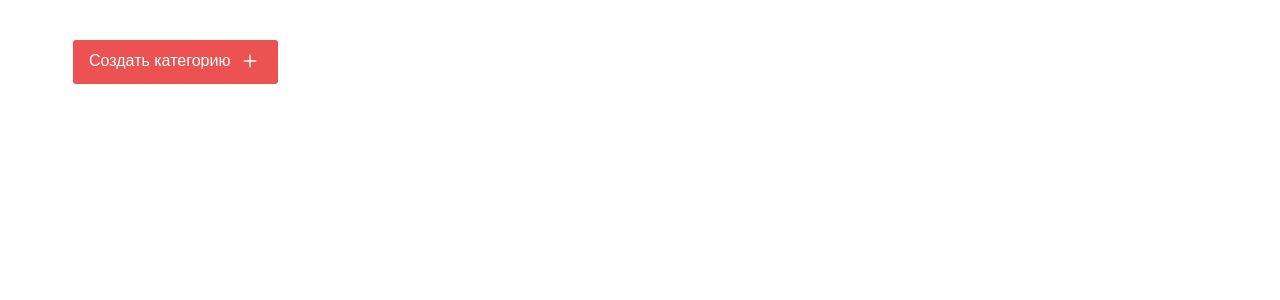
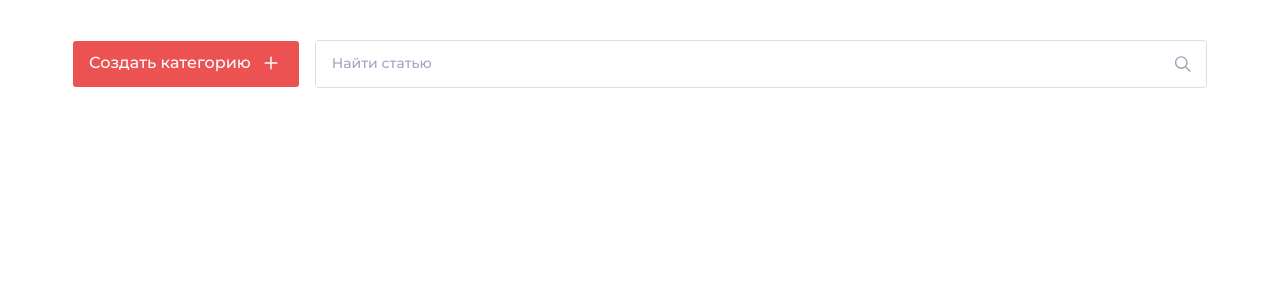
Before and after one commit to Vitas810/mini-article, a Vue app: page / in a window 1280 px wide. Shown: the top 300 px of the page. Built offline with nearby package versions, Linux system fonts and the light colour scheme.

Commit message:
Верстка компонента header

```diff
--- a/src/App.vue
+++ b/src/App.vue
@@ -19,8 +19,6 @@ export default {
   @import url('https://fonts.googleapis.com/css2?family=Inter&family=Lato:wght@400;700&family=Montserrat:wght@500;600&family=Roboto&display=swap');
   #app {
     font-family: 'Montserrat';
-    -webkit-font-smoothing: antialiased;
-    -moz-osx-font-smoothing: grayscale;
     padding: 32px 65px 100px;
   }
 </style>
--- a/src/components/btn.vue
+++ b/src/components/btn.vue
@@ -32,7 +32,7 @@
         display: flex;
         align-items: center;
         gap: 8px;
-        padding: 9px 16px 11px;
+        padding: 10px 16px 12px;
         border-radius: 3px;
         font-size: 16px;
         line-height: 24px;
@@ -40,5 +40,7 @@
         color: #FFFFFF;
         border: none;
         font-weight: 500;
+        cursor: pointer;
+        font-family: 'Montserrat';
     }
 </style>
--- a/src/views/Art-header.vue
+++ b/src/views/Art-header.vue
@@ -1,17 +1,56 @@
 <template>
-    <div>
+    <div class="header">
         <btn text="Создать категорию"></btn>
+        <div class="header-search">
+            <input type="text" placeholder="Найти статью">
+            <search />
+        </div>
     </div>
 </template>
 
 <script>
     document.title = 'article-page';
     import btn from '@/components/btn.vue';
-
+    import search from '@/assets/svg/search.svg'
     export default {
         name: 'Article-header',
         components: {
-            btn
+            btn,
+            search
         }
         }
 </script>
+<style lang="scss">
+    .header {
+        display: flex;
+        justify-content: space-between;
+        align-items: center;
+        gap: 16px;
+        &-search {
+            display: flex;
+            align-items: center;
+            flex-grow: 1;
+            background: #FFFFFF;
+            border: 1px solid #D9DDE6;
+            border-radius: 4px;
+            & input {
+                padding: 11px 0 13px 16px;
+                width: calc(100% - 35px);
+                border: none;
+                font-family: 'Montserrat';
+                font-style: normal;
+                font-weight: 500;
+                font-size: 14px;
+                line-height: 22px;
+                &::placeholder {
+                    display: flex;
+                    align-items: center;
+                    color: #A0A6BF;
+                }
+            }
+            & svg {
+                margin-right: 11px;
+            }
+        }
+    }
+</style>
```
Also changed, not shown: src/assets/svg/search.svg (added).
